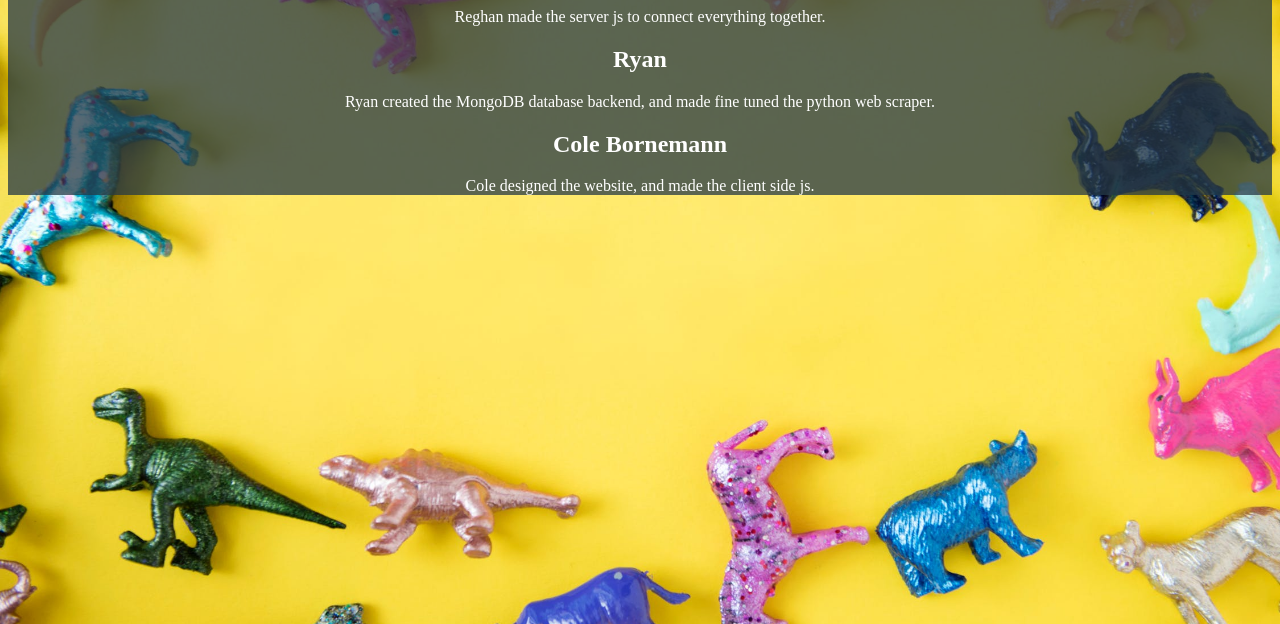
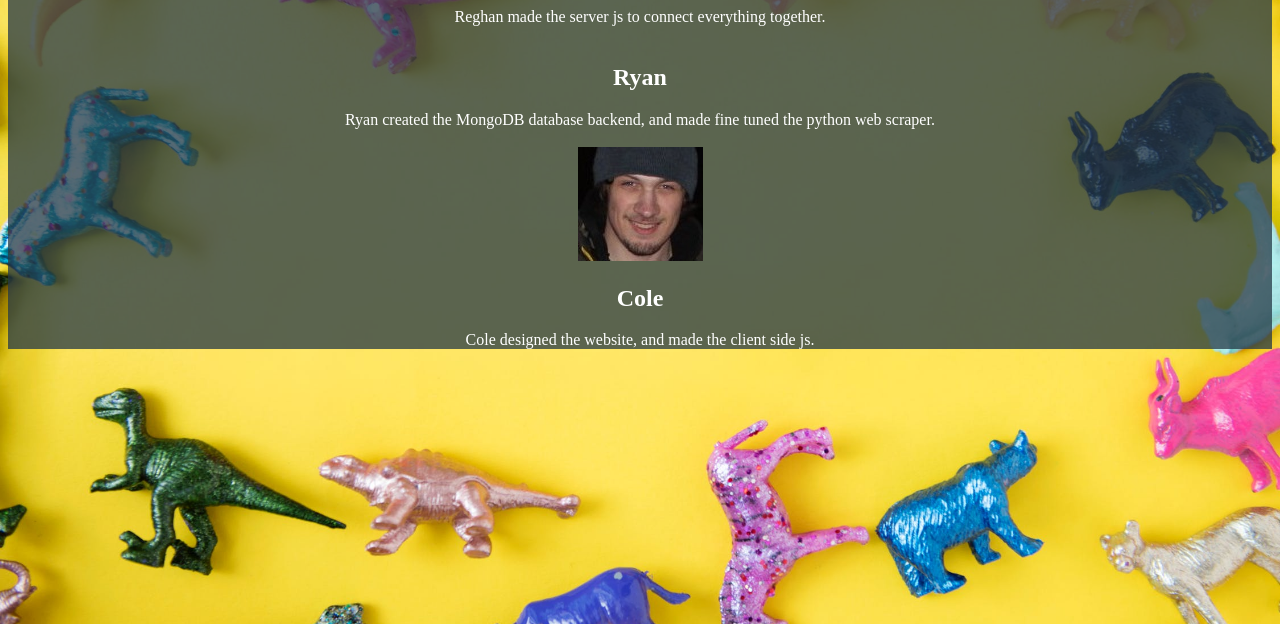
Before and after one commit to reghanErts/AmazonReviewScraper, a plain HTML site: page pub/about.html in a window 1280 px wide. Shown: the part 176-800 px from the top of the page. Drawn offline with Linux system fonts and the light colour scheme.

Commit message:
Added picture to about.

```diff
--- a/pub/about.html
+++ b/pub/about.html
@@ -22,11 +22,13 @@
         <h1>Who are we?</h1>
         <h2>Reghan</h2>
         <p>Reghan made the server js to connect everything together.</p>
+        <br>
         <!-- Picture. -->
         <h2>Ryan</h2>
         <p>Ryan created the MongoDB database backend, and made fine tuned the python web scraper.</p>
-        <!-- Picture. -->
-        <h2>Cole Bornemann</h2>
+        <br>
+        <img src="./assets/img/cole_about.jpg" alt="Picture of Cole.">
+        <h2>Cole</h2>
         <p>Cole designed the website, and made the client side js.</p>
     </div>
 </body>
```
Also changed, not shown: pub/assets/img/cole_about.jpg (added).
